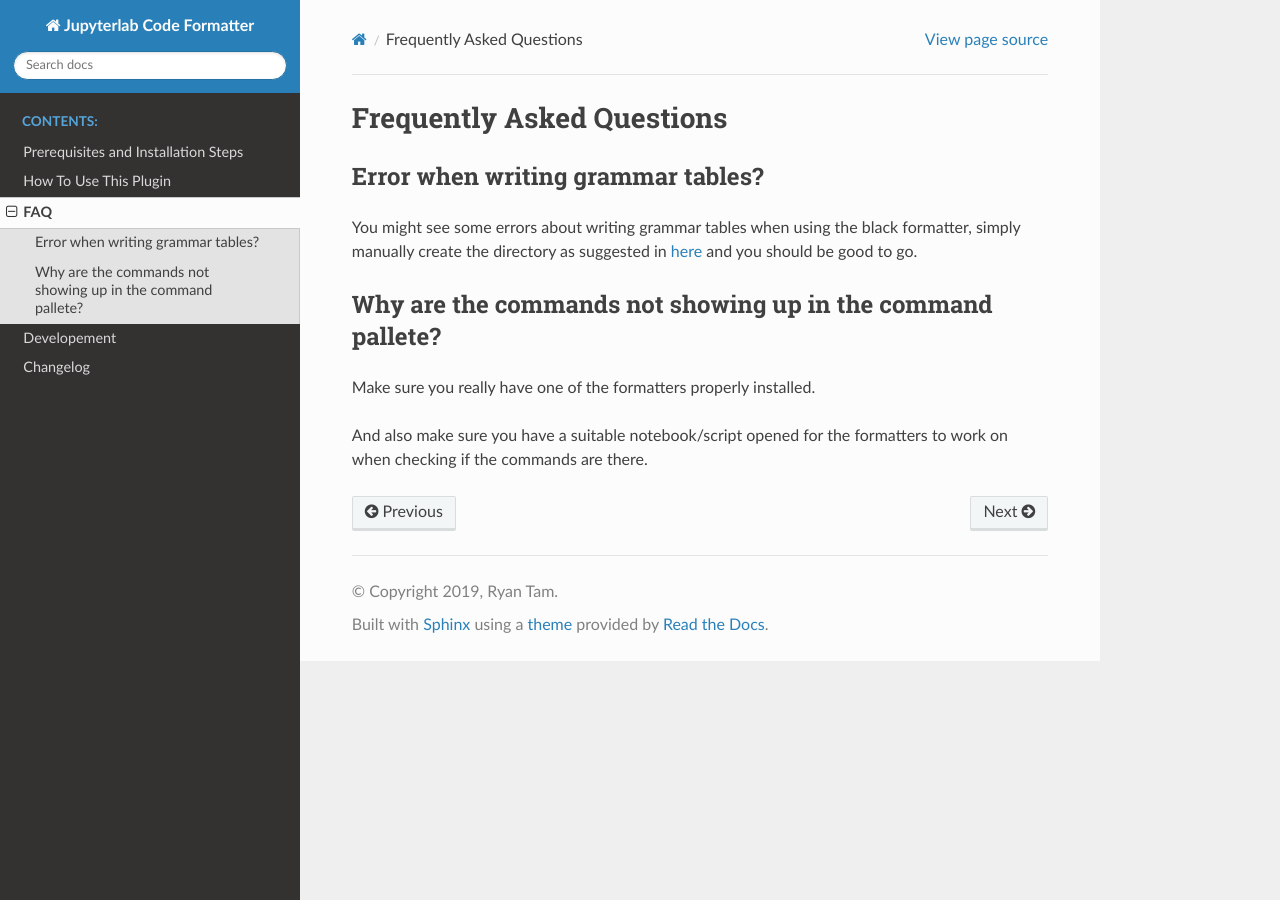
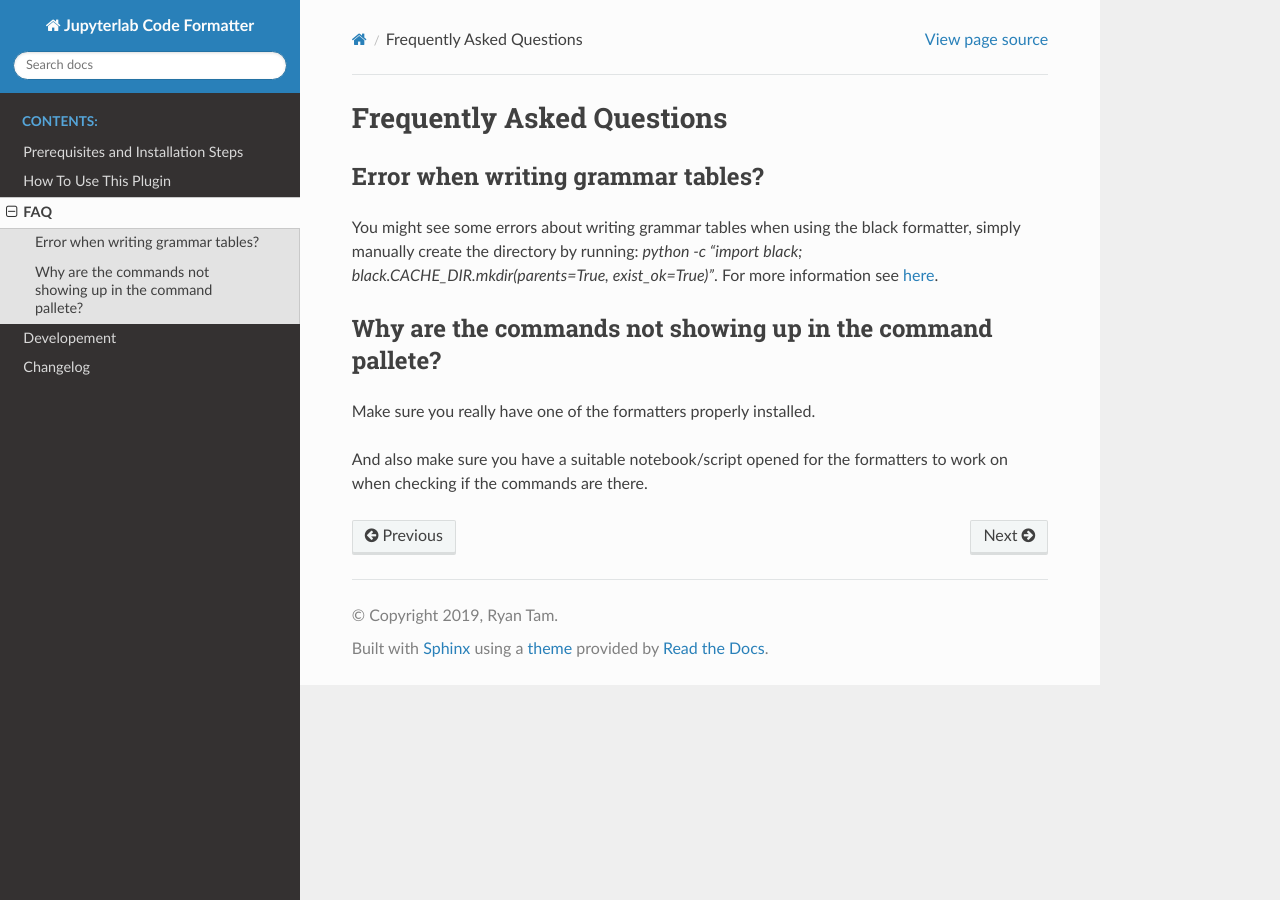
Before and after one commit to jupyterlab-contrib/jupyterlab_code_formatter, a Sphinx documentation site: the page built from docs/faq.rst, in a window 1280 px wide. Built offline with Sphinx 7.4.7 and the Read the Docs theme 2.0.0, drawn with Linux system fonts in a browser that asks for light colours.

Commit message:
update faq regarding black cache directory

```diff
--- a/docs/faq.rst
+++ b/docs/faq.rst
@@ -4,7 +4,7 @@ Frequently Asked Questions
 Error when writing grammar tables?
 ~~~~~~~~~~~~~~~~~~~~~~~~~~~~~~~~~~
 
-You might see some errors about writing grammar tables when using the black formatter, simply manually create the directory as suggested in `here`_ and you should be good to go.
+You might see some errors about writing grammar tables when using the black formatter, simply manually create the directory by running: `python -c "import black; black.CACHE_DIR.mkdir(parents=True, exist_ok=True)"`. For more information see `here`_.
 
 Why are the commands not showing up in the command pallete?
 ~~~~~~~~~~~~~~~~~~~~~~~~~~~~~~~~~~~~~~~~~~~~~~~~~~~~~~~~~~~
```
